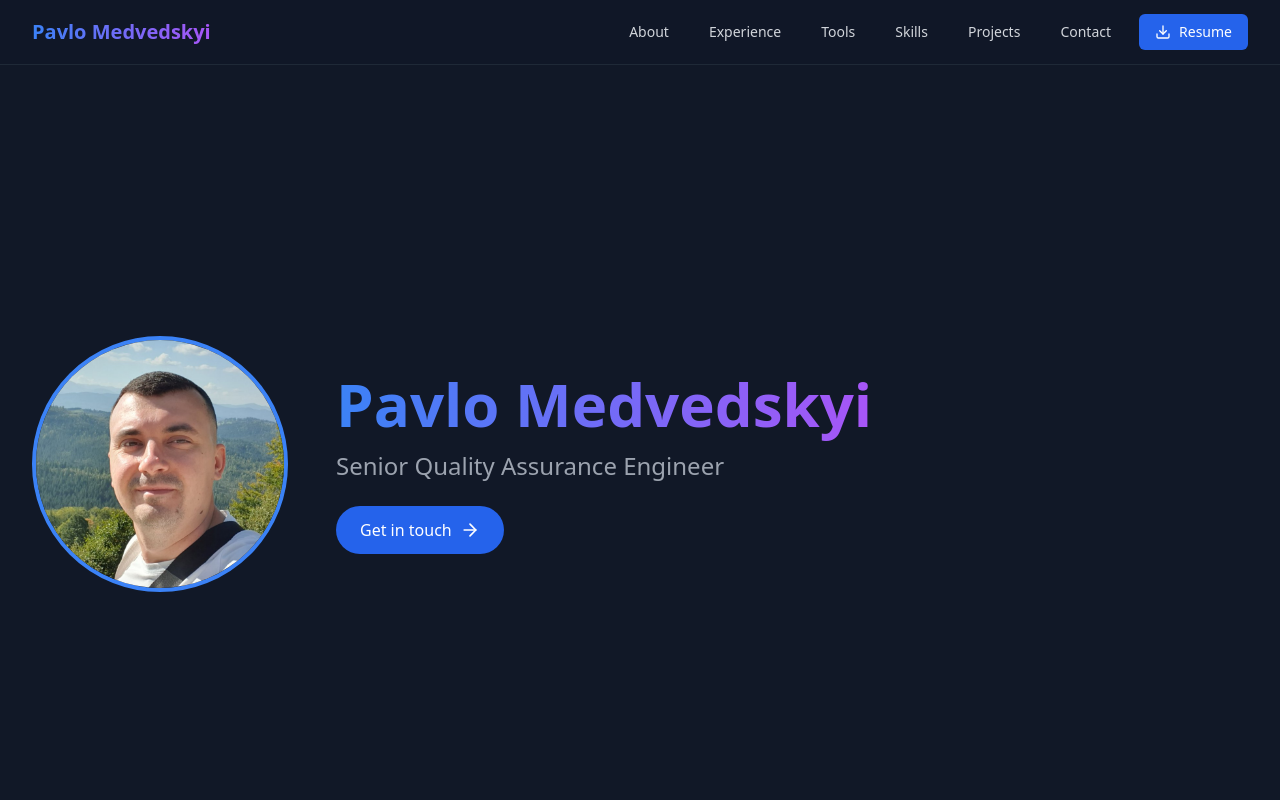
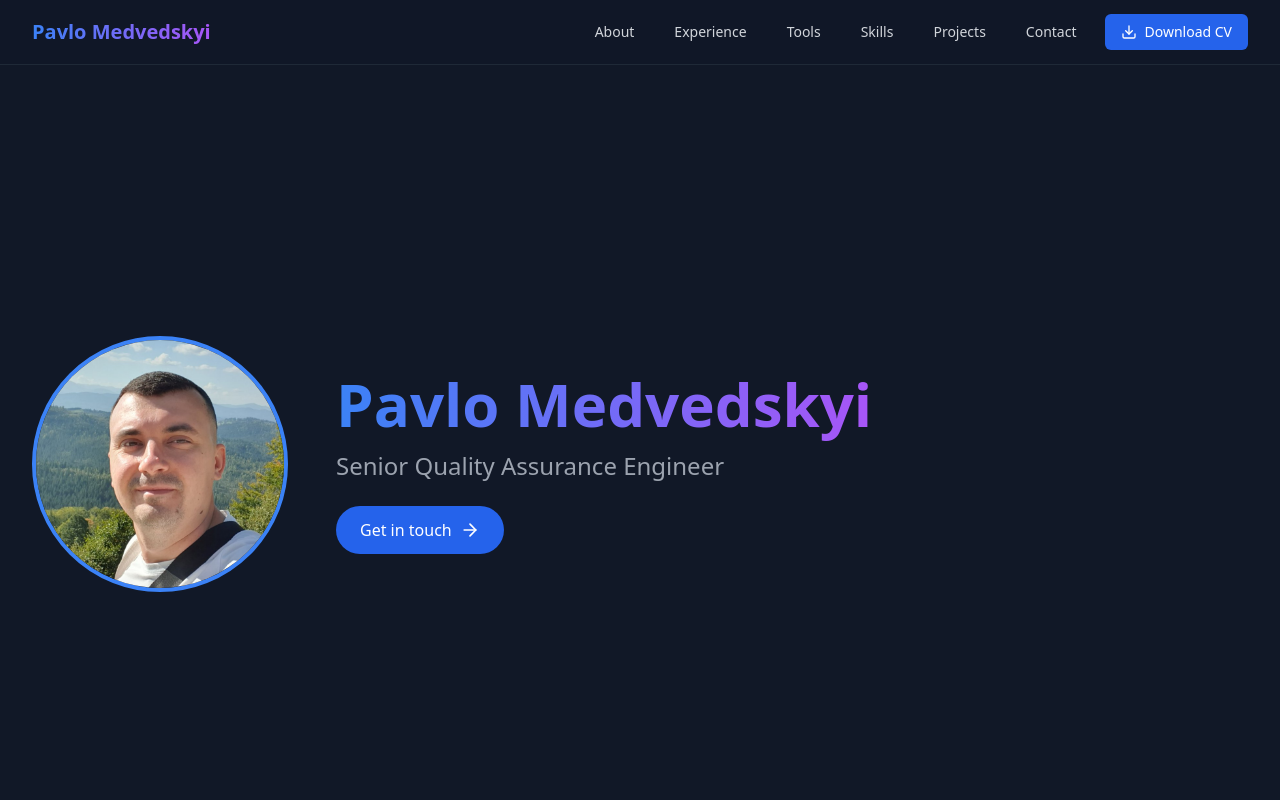
Before and after one commit to Pavlo-qa90/CV, a React (Vite) app: page / in a window 1280 px wide. Shown: the top 800 px of the page. Built offline with nearby package versions, Linux system fonts and the light colour scheme.

Commit message:
fixing file download

```diff
--- a/src/App.tsx
+++ b/src/App.tsx
@@ -8,6 +8,7 @@ import { Skills } from './components/Skills';
 import { Projects } from './components/Projects';
 import { Contact } from './components/Contact';
 import { GoToTop } from './components/GoToTop';
+import CV from './components/Public/Pavlo Medvedskyi CV.pdf';
 
 function App() {
   const [isMenuOpen, setIsMenuOpen] = useState(false);
@@ -48,13 +49,14 @@ function App() {
                     {section}
                   </a>
                 ))}
-                <button
+                <a
+                  href="/Public/Pavlo Medvedskyi CV.pdf"
+                  download="Pavlo_Medvedskyi_CV.pdf"
                   className="flex items-center px-4 py-2 rounded-md text-sm font-medium text-white bg-blue-600 hover:bg-blue-700 transition-colors"
-                  onClick={() => window.open('/resume.pdf')}
                 >
                   <Download className="w-4 h-4 mr-2" />
-                  Resume
-                </button>
+                  Download CV
+                </a>
               </div>
             </div>
 
@@ -84,13 +86,14 @@ function App() {
                   {section}
                 </a>
               ))}
-              <button
-                className="flex items-center w-full px-3 py-2 rounded-md text-base font-medium text-white bg-blue-600 hover:bg-blue-700"
-                onClick={() => window.open('/resume.pdf')}
+              <a
+                href="/Public/Pavlo Medvedskyi CV.pdf"
+                download="Pavlo_Medvedskyi_CV.pdf"
+                className="flex items-center px-4 py-2 rounded-md text-sm font-medium text-white bg-blue-600 hover:bg-blue-700 transition-colors"
               >
                 <Download className="w-4 h-4 mr-2" />
-                Download Resume
-              </button>
+                Download CV
+              </a>
             </div>
           </div>
         )}
```
Also changed, not shown: 1 other file (tests, documents, lock files or other folders).
